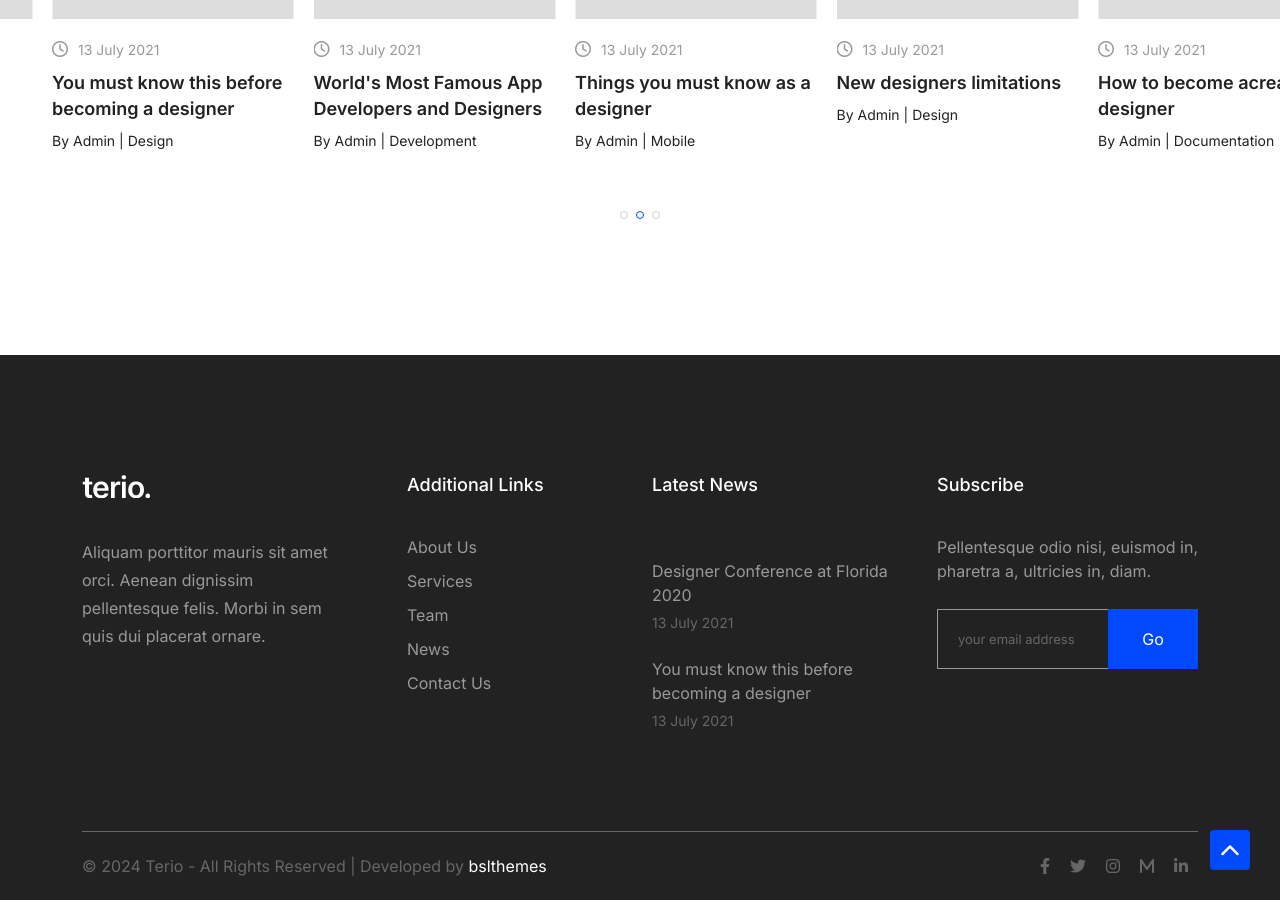
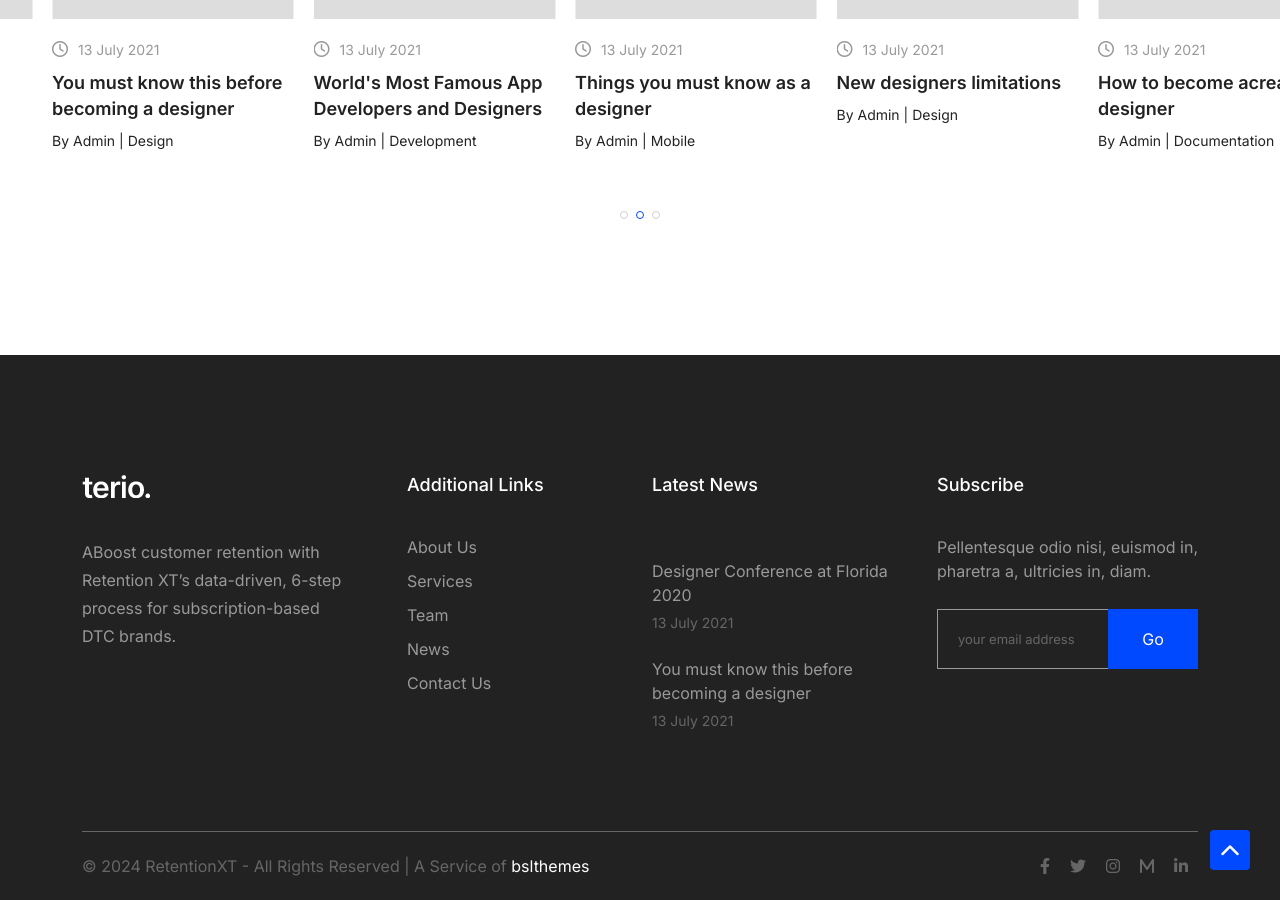
Before and after one commit to swagner2/siweb, a Jekyll site: the page built from index.html, in a window 1280 px wide and 900 px high, scrolled down 5822 px. Built offline with Jekyll 4.4.1, drawn with Linux system fonts in a browser that asks for light colours.

Commit message:
Update settings.yml

```diff
--- a/_data/settings.yml
+++ b/_data/settings.yml
@@ -41,8 +41,8 @@ social:
 
 ### Footer
 footer:
-  description: "Aliquam porttitor mauris sit amet orci. Aenean dignissim pellentesque felis. Morbi in sem quis dui placerat ornare."
-  copyright: "Terio - All Rights Reserved | Developed by <a href=\"https://bslthemes.com\" target=\"_blank\">bslthemes</a>"
+  description: "ABoost customer retention with Retention XT’s data-driven, 6-step process for subscription-based DTC brands."
+  copyright: "RetentionXT - All Rights Reserved | A Service of  <a href=\"https://saleignition.com\" target=\"_blank\">bslthemes</a>"
 
   menu:
     title: "Additional Links"
```
